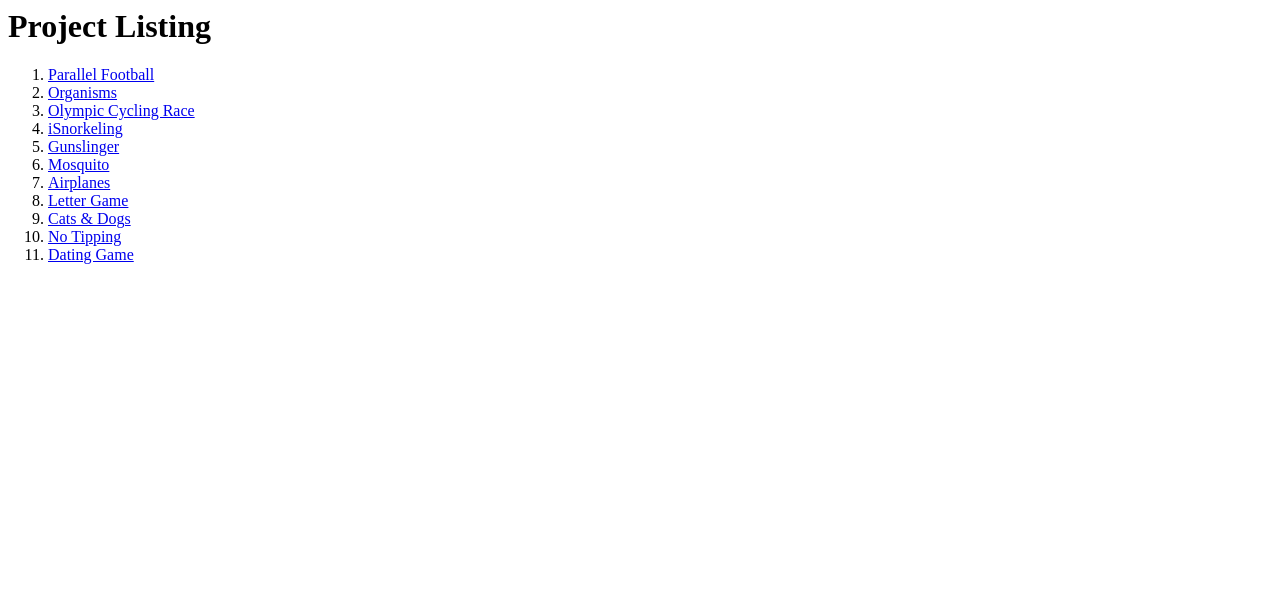
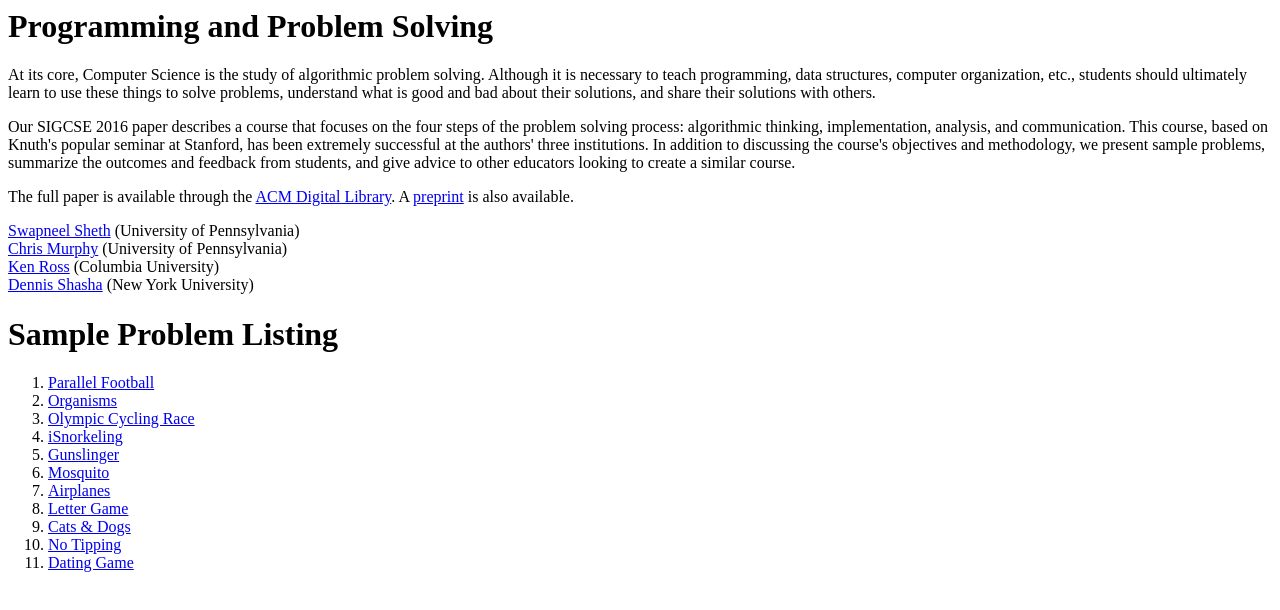
Before and after one commit to programming-and-problem-solving/programming-and-problem-solving.github.io, a plain HTML site: page index.html in a window 1280 px wide. Drawn offline with Linux system fonts and the light colour scheme.

Commit message:
adding abstract/background for paper, acm/preprint links

```diff
--- a/index.html
+++ b/index.html
@@ -4,7 +4,29 @@
 </head>
 
 <body>
-  <h1>Project Listing</h1>
+
+  <h1>Programming and Problem Solving</h1>
+
+  <p>
+    At its core, Computer Science is the study of algorithmic problem solving. Although it is necessary to teach programming, data structures, computer organization, etc., students should ultimately learn to use these things to solve problems, understand what is good and bad about their solutions, and share their solutions with others.
+  </p>
+
+  <p>
+    Our SIGCSE 2016 paper describes a course that focuses on the four steps of the problem solving process: algorithmic thinking, implementation, analysis, and communication. This course, based on Knuth's popular seminar at Stanford, has been extremely successful at the authors' three institutions. In addition to discussing the course's objectives and methodology, we present sample problems, summarize the outcomes and feedback from students, and give advice to other educators looking to create a similar course.
+  </p>
+
+  <p>
+    The full paper is available through the <a href="http://dx.doi.org/10.1145/2839509.2844594">ACM Digital Library</a>. A <a href="paper/pps.pdf">preprint</a> is also available.
+  </p>
+
+  <p>
+    <a href="http://cis.upenn.edu/~swapneel/">Swapneel Sheth</a> (University of Pennsylvania) <br/>
+    <a href="http://cis.upenn.edu/~cdmurphy/">Chris Murphy</a> (University of Pennsylvania) <br/>
+    <a href="http://www.cs.columbia.edu/~kar/">Ken Ross</a> (Columbia University) <br/>
+    <a href="http://cs.nyu.edu/shasha/">Dennis Shasha</a> (New York University)
+  </p>
+
+  <h1>Sample Problem Listing</h1>
 
   <ol>
     <li><a href="problems/Parallel Football.html">Parallel Football</a></li>
```
Also changed, not shown: 1 other file.
